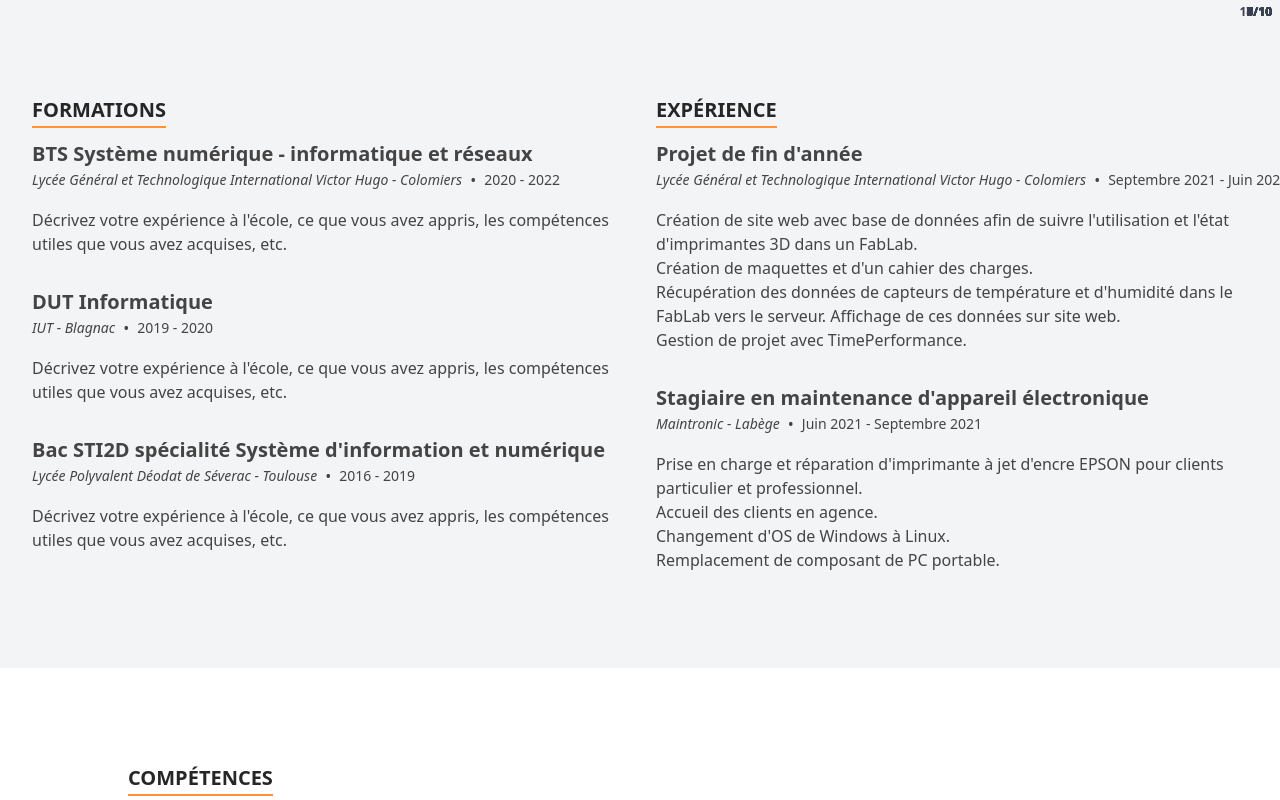
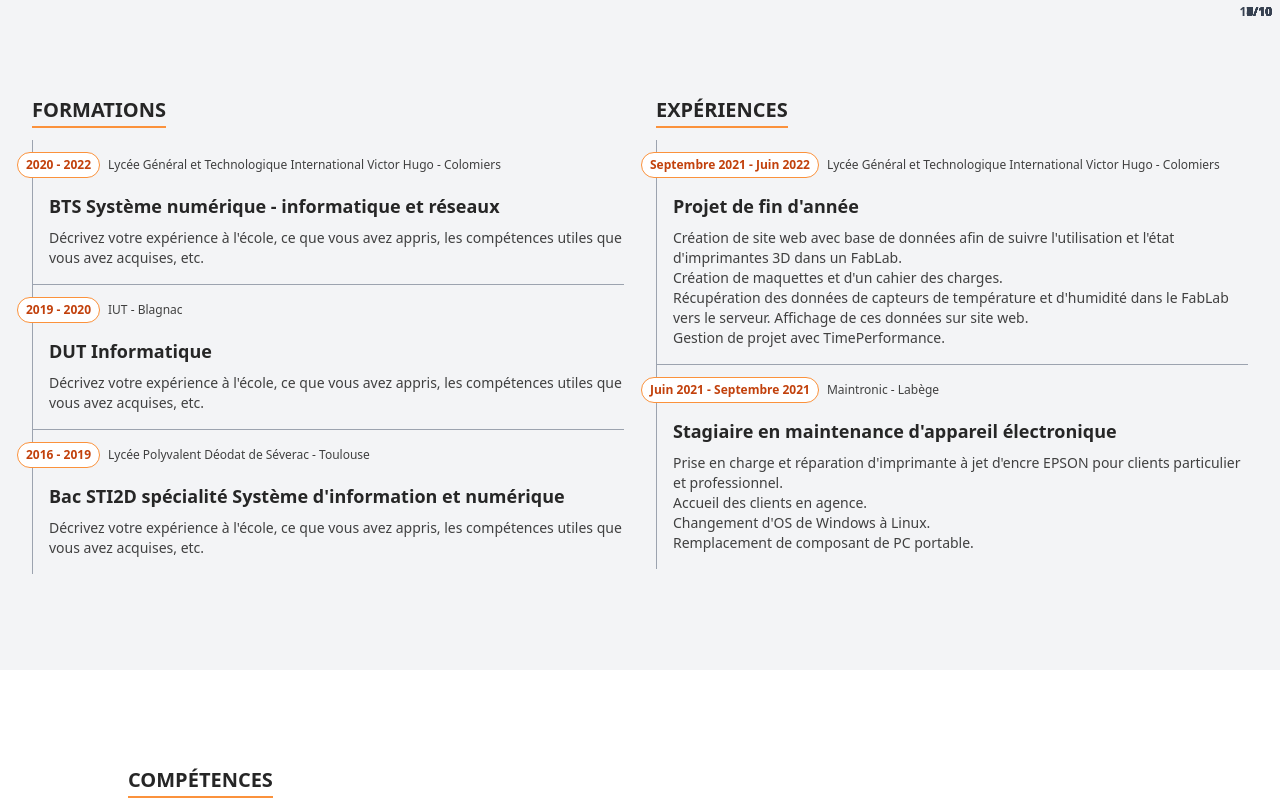
Before and after one commit to Emispheres/Dev-Portfolio, a Next.js app: page /resume in a window 1280 px wide. Shown: the top 800 px of the page. Built offline with nearby package versions, Linux system fonts and the light colour scheme.

Commit message:
Modification structure Timeline

```diff
--- a/src/components/Sections/Resume/TimelineItem.tsx
+++ b/src/components/Sections/Resume/TimelineItem.tsx
@@ -1,6 +1,34 @@
 import {FC, memo} from 'react';
 
-import {TimelineItem} from '../../../data/dataDef';
+import type {TimelineItem} from '../../../data/dataDef';
+
+const TimelineItem: FC<{item: TimelineItem}> = memo(({item}) => {
+  const {title, date, location, content} = item;
+  return (
+    <div className="relative border-b border-l border-gray-400 py-4 pl-4 last:border-b-0">
+      {/* Date et Lieu - Positionnés absolument pour dépasser de la ligne gauche */}
+      <div className="absolute -left-2 top-3 flex items-center space-x-2 md:-left-4">
+        <span className="whitespace-nowrap rounded-full border border-orange-400 bg-white px-2 py-1 text-xs font-bold text-orange-700">
+          {date}
+        </span>
+        <span className="text-xs font-medium text-neutral-700">{location}</span>
+      </div>
+
+      {/* Titre et Description */}
+      <div className="flex flex-col pt-9">
+        <h3 className="text-lg font-bold text-neutral-800">{title}</h3>
+      </div>
+      <div className="text-sm text-neutral-700 prose prose-sm max-w-none pt-2">{content}</div>
+    </div>
+  );
+});
+
+TimelineItem.displayName = 'TimelineItem';
+export default TimelineItem;
+
+{/*import {FC, memo} from 'react';
+
+import type {TimelineItem} from '../../../data/dataDef';
 
 const TimelineItem: FC<{item: TimelineItem}> = memo(({item}) => {
   const {title, date, location, content} = item;
@@ -21,3 +49,4 @@ const TimelineItem: FC<{item: TimelineItem}> = memo(({item}) => {
 
 TimelineItem.displayName = 'TimelineItem';
 export default TimelineItem;
+*/}
--- a/src/components/Sections/Resume/index.tsx
+++ b/src/components/Sections/Resume/index.tsx
@@ -25,7 +25,7 @@ const Resume: FC = memo(() => {
 
             {/* Expérience */}
             <div>
-              <ResumeSection title="Expérience">
+              <ResumeSection title="Expériences">
                 {experience.map((item, index) => (
                   <TimelineItem item={item} key={`${item.title}-${index}`} />
                 ))}
@@ -36,7 +36,7 @@ const Resume: FC = memo(() => {
       </Section>
 
       {/* Section Compétences séparée */}
-      <Section className="bg-white" sectionId={SectionId.Skills} >
+      <Section className="bg-white" sectionId={SectionId.Skills}>
         <ResumeSection title="Compétences">
           <div className="grid grid-cols-1 gap-6 md:grid-cols-2">
             {skills.map((skillgroup, index) => (
```
